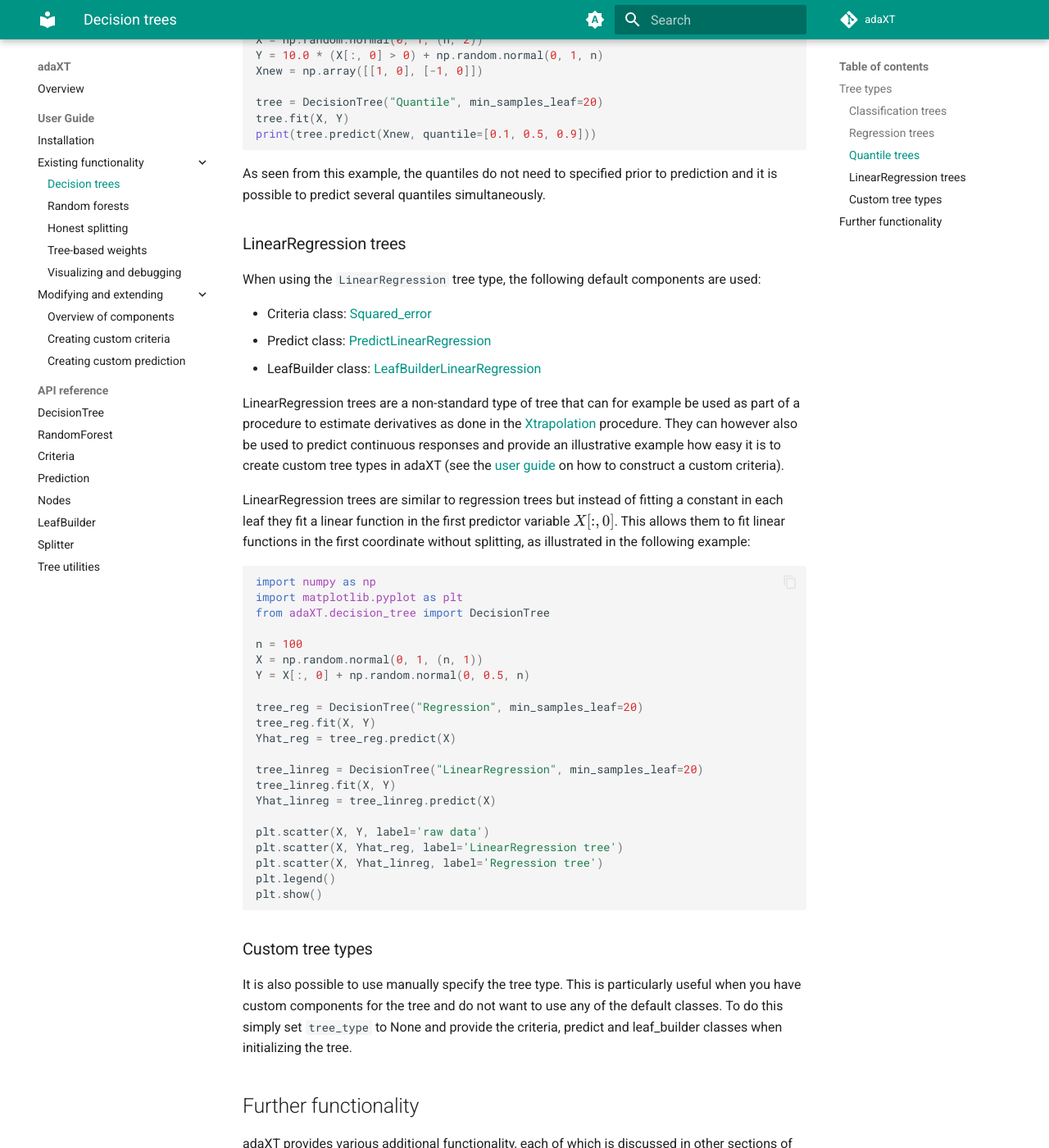
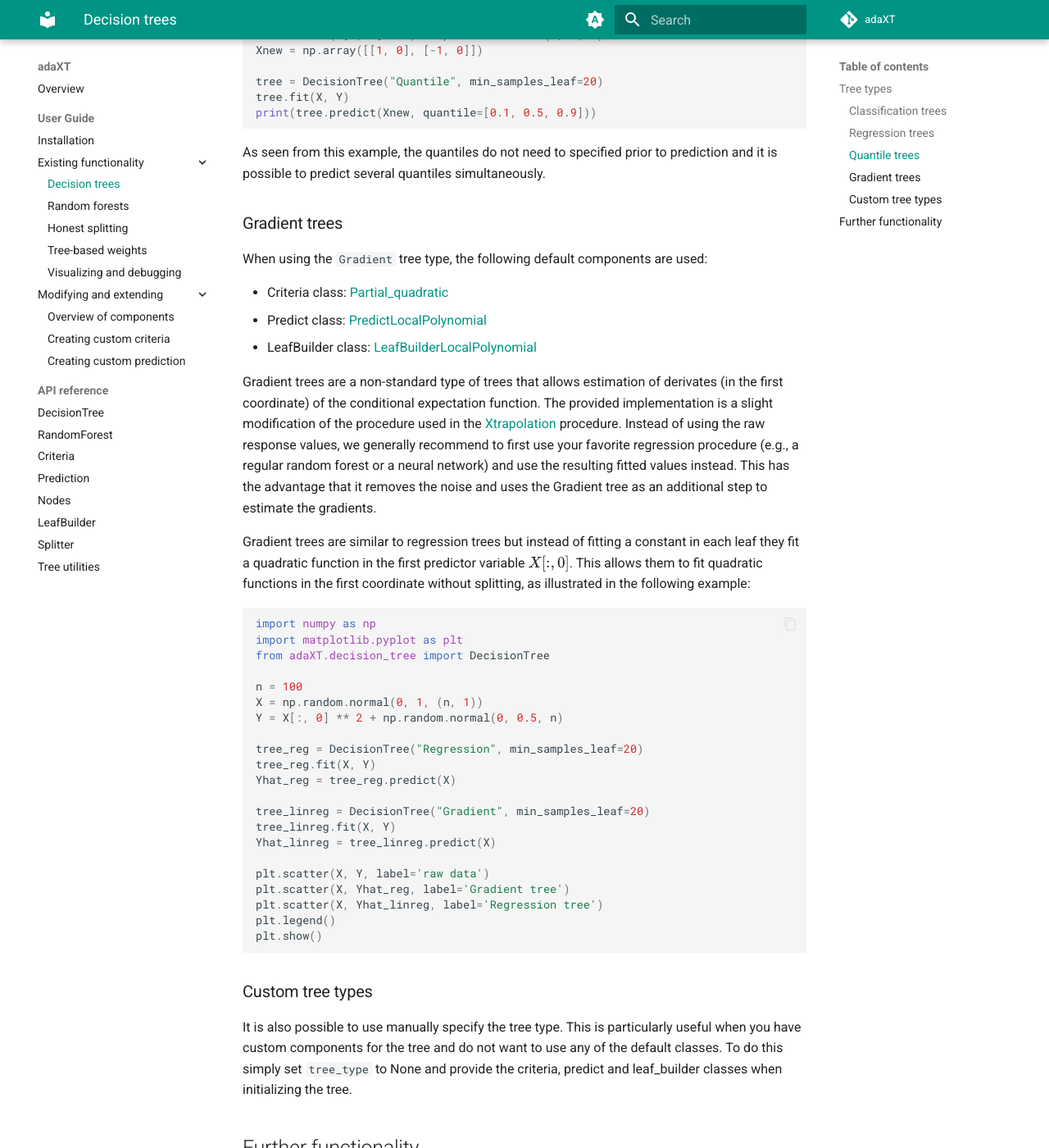
Before and after one commit to NiklasPfister/adaXT, an MkDocs documentation site: the page built from docs/user_guide/decision_tree.md, in a window 1280 px wide and 1400 px high, scrolled down 2849 px. Shown: the whole window at 82% size. Built offline with MkDocs 1.6.1 and Material for MkDocs 9.7.7, drawn with Linux system fonts in a browser that asks for light colours; comment, search, counter and statistics services are not loaded; some of the changed text lies outside the part shown.

Commit message:
updated LinearRegression to Gradient in the documentaiton

````diff
--- a/docs/user_guide/decision_tree.md
+++ b/docs/user_guide/decision_tree.md
@@ -31,10 +31,8 @@
 - `Quantile`: Uncertainty quantification tasks in which the response is
   continuous and the goal is to estimate one or more quantiles of the
   conditional distribution of the response given the predictors.
-- `LinearRegression`: Prediction tasks in which the response is continuous and
-  in contrast to `Regression` it fits a linear function in the first predictor
-  component. This tree type can be used for derivative estimation and is used in
-  the
+- `Gradient`: Tasks in which one aims to estimate (directional) derivatives of
+  the response given the predictors. A related tree type is used in the
   [Xtrapolation](https://github.com/NiklasPfister/ExtrapolationAware-Inference)
   method.
 
@@ -156,28 +154,30 @@
 As seen from this example, the quantiles do not need to specified prior to
 prediction and it is possible to predict several quantiles simultaneously.
 
-### LinearRegression trees
+### Gradient trees
 
-When using the `LinearRegression` tree type, the following default components
-are used:
+When using the `Gradient` tree type, the following default components are used:
 
 - Criteria class:
-  [Squared_error](../api_docs/Criteria.md#adaXT.criteria.criteria.Squared_error)
+  [Partial_quadratic](../api_docs/Criteria.md#adaXT.criteria.criteria.Partial_quadratic)
 - Predict class:
-  [PredictLinearRegression](../api_docs/#adaXT.predict.predict.PredictLinearRegression)
+  [PredictLocalPolynomial](../api_docs/#adaXT.predict.predict.PredictLocalPolynomial)
 - LeafBuilder class:
-  [LeafBuilderLinearRegression](../api_docs/#adaXT.leaf_builder.leaf_builder.LeafBuilderLinearRegression)
+  [LeafBuilderLocalPolynomial](../api_docs/#adaXT.leaf_builder.leaf_builder.LeafBuilderLocalPolynomial)
 
-LinearRegression trees are a non-standard type of tree that can for example be
-used as part of a procedure to estimate derivatives as done in the
-[Xtrapolation]() procedure. They can however also be used to predict continuous
-responses and provide an illustrative example how easy it is to create custom
-tree types in adaXT (see the [user guide](/docs/user_guide/creatingCriteria.md)
-on how to construct a custom criteria).
+Gradient trees are a non-standard type of trees that allows estimation of
+derivates (in the first coordinate) of the conditional expectation function. The
+provided implementation is a slight modification of the procedure used in the
+[Xtrapolation](https://github.com/NiklasPfister/ExtrapolationAware-Inference)
+procedure. Instead of using the raw response values, we generally recommend to
+first use your favorite regression procedure (e.g., a regular random forest or a
+neural network) and use the resulting fitted values instead. This has the
+advantage that it removes the noise and uses the Gradient tree as an additional
+step to estimate the gradients.
 
-LinearRegression trees are similar to regression trees but instead of fitting a
-constant in each leaf they fit a linear function in the first predictor variable
-$X[:, 0]$. This allows them to fit linear functions in the first coordinate
+Gradient trees are similar to regression trees but instead of fitting a constant
+in each leaf they fit a quadratic function in the first predictor variable
+$X[:, 0]$. This allows them to fit quadratic functions in the first coordinate
 without splitting, as illustrated in the following example:
 
 ```python
@@ -187,18 +187,18 @@
 
 n = 100
 X = np.random.normal(0, 1, (n, 1))
-Y = X[:, 0] + np.random.normal(0, 0.5, n)
+Y = X[:, 0] ** 2 + np.random.normal(0, 0.5, n)
 
 tree_reg = DecisionTree("Regression", min_samples_leaf=20)
 tree_reg.fit(X, Y)
 Yhat_reg = tree_reg.predict(X)
 
-tree_linreg = DecisionTree("LinearRegression", min_samples_leaf=20)
+tree_linreg = DecisionTree("Gradient", min_samples_leaf=20)
 tree_linreg.fit(X, Y)
 Yhat_linreg = tree_linreg.predict(X)
 
 plt.scatter(X, Y, label='raw data')
-plt.scatter(X, Yhat_reg, label='LinearRegression tree')
+plt.scatter(X, Yhat_reg, label='Gradient tree')
 plt.scatter(X, Yhat_linreg, label='Regression tree')
 plt.legend()
 plt.show()
@@ -219,4 +219,6 @@
 - [Tree-based weights](/docs/user_guide/tree_based_weights.md): A fitted
   decision tree provides a similarity notion on the predictor space that has
   some useful properties. Check out this section to see how this can be used.
-- [Visualizations and debugging](/docs/user_guide/vis_and_debug.md): There are several function available that can help with analyzing a fitted decision tree.
+- [Visualizations and debugging](/docs/user_guide/vis_and_debug.md): There are
+  several function available that can help with analyzing a fitted decision
+  tree.
````
Also changed, not shown: docs/user_guide/tree_types.md (deleted, +0 -3 lines).
